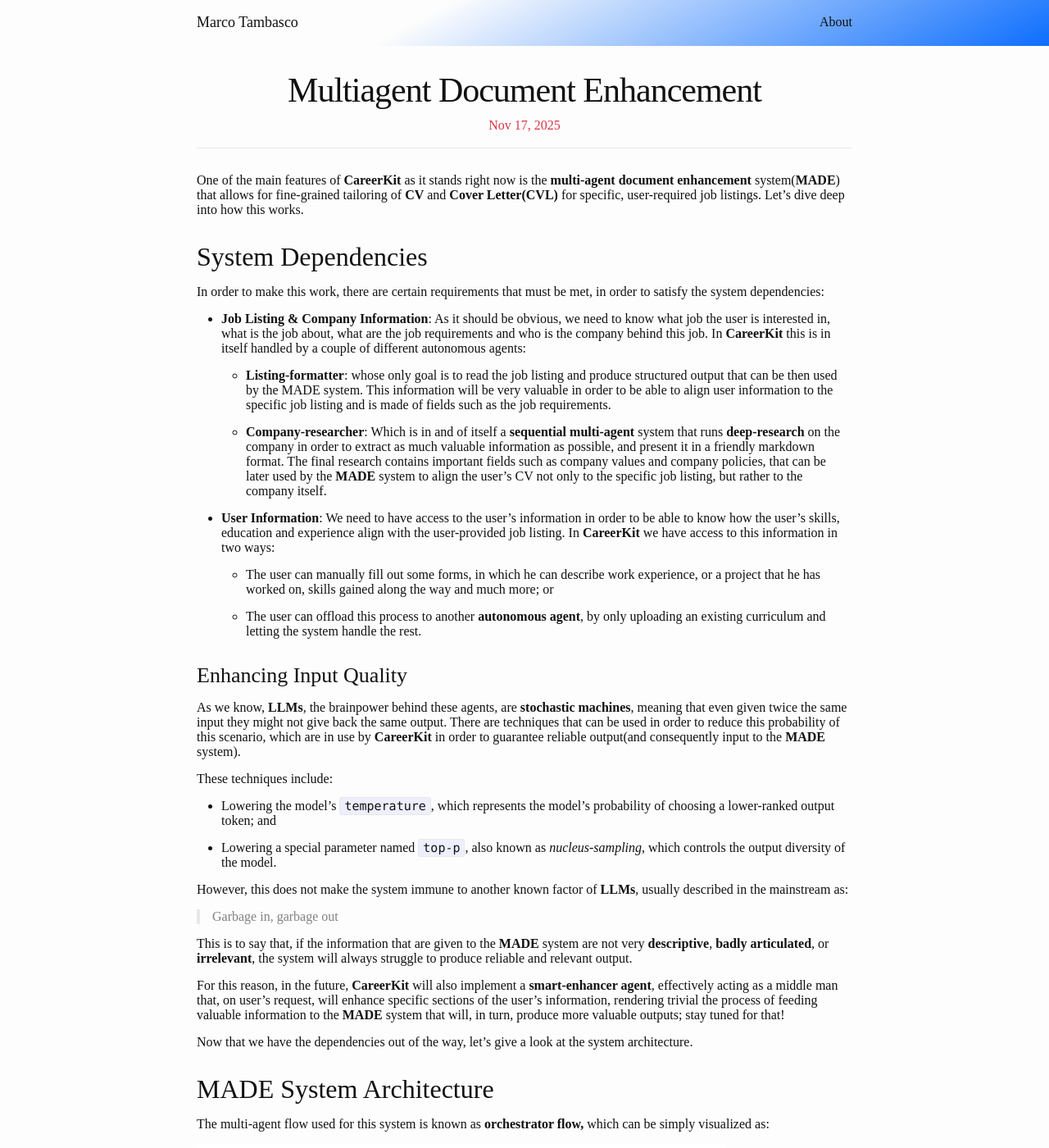
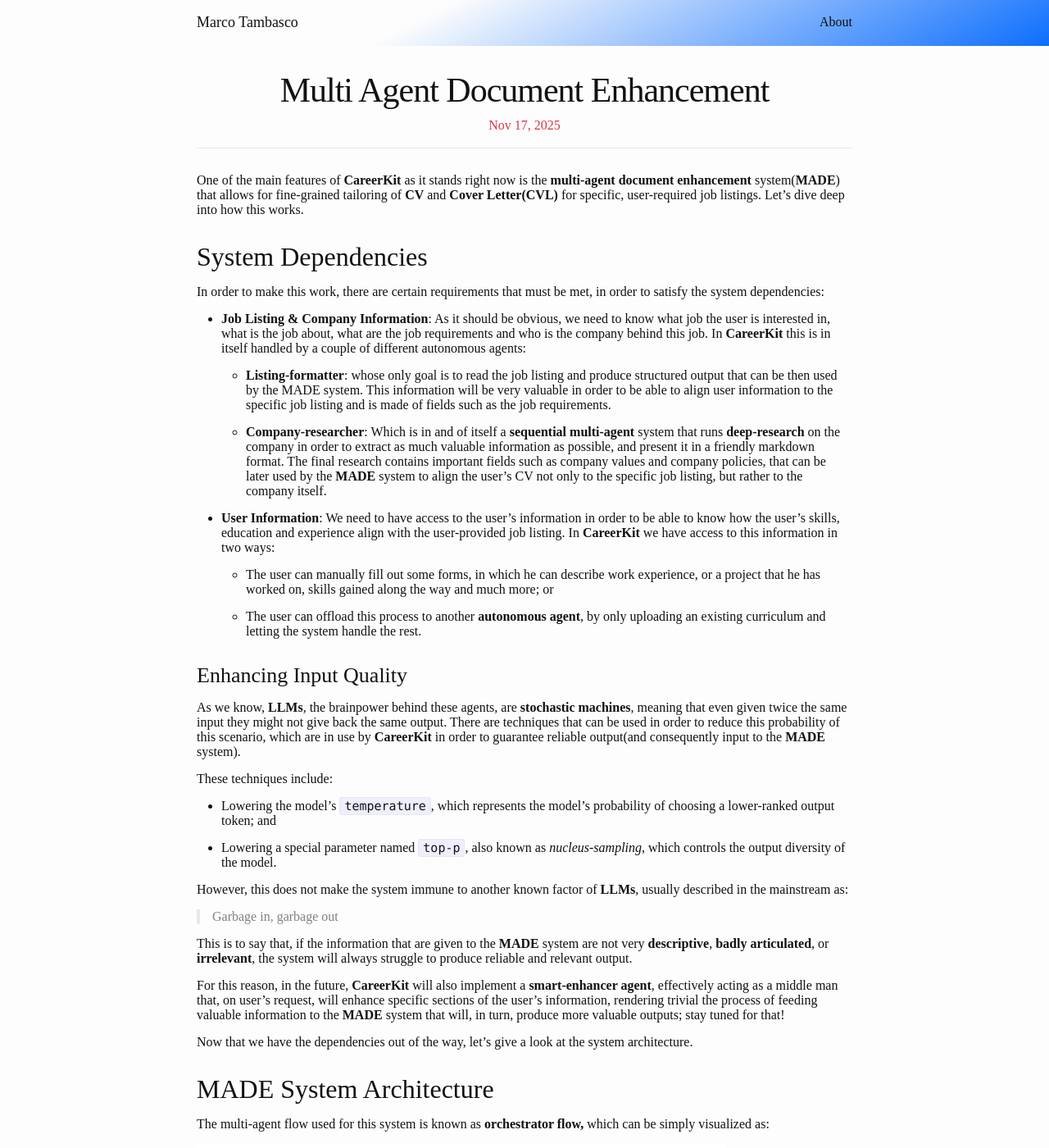
Before and after one commit to marcoslashpro/marcoslashpro.github.io, a Jekyll site: the page built from _posts/2025-11-17-MultiAgent-Document-Enhancement.md, in a window 1280 px wide and 1400 px high. Shown: the whole window at 82% size. Built offline with Jekyll 4.4.1, drawn with Linux system fonts in a browser that asks for light colours.

Commit message:
Fixed minor style issues

```diff
--- a/_posts/2025-11-17-MultiAgent-Document-Enhancement.md
+++ b/_posts/2025-11-17-MultiAgent-Document-Enhancement.md
@@ -1,6 +1,7 @@
 ---
 layout: post
 permalink: multi_agent_document_enhancement
+title: Multi Agent Document Enhancement
 ---
 
 
--- a/_sass/minima/_base.scss
+++ b/_sass/minima/_base.scss
@@ -10,7 +10,6 @@
 dl, dd, ol, ul, figure {
   margin: 0;
   padding: 0;
-  font-family: cursive;
 }
 
 
```
Also changed, not shown: _posts/2025-11-17-A-Simple-RL-Roadmap.md (+1 -0 lines), 2 other files.
